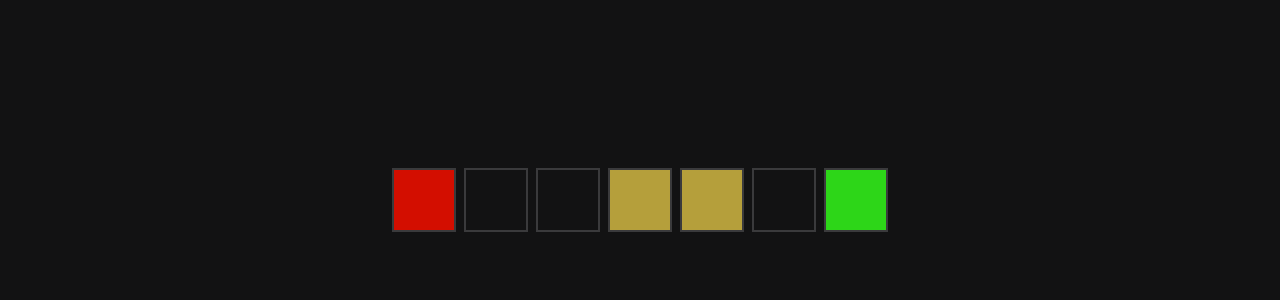
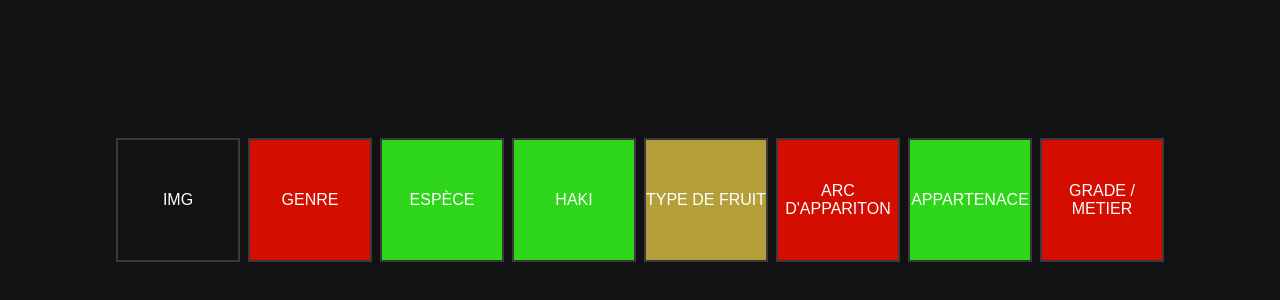
Before and after one commit to sasters/Animedle, a plain HTML site: page src/index.html in a window 1280 px wide. Shown: the part 108-408 px from the top of the page. Drawn offline with Linux system fonts and the light colour scheme.

Commit message:
Ajout des case de couleur

```diff
--- a/src/index.html
+++ b/src/index.html
@@ -2,7 +2,6 @@
 <html lang="en">
 <head>
     <meta charset="UTF-8">
-    <meta http-equiv="X-UA-Compatible" content="IE=edge">
     <meta name="viewport" content="width=device-width, initial-scale=1.0">
     <title>Animedle</title>
     <link rel="stylesheet" href="./style.css">
@@ -12,17 +11,18 @@
     <div id="game">
 
         <div class="grid">
-            <div class="box wrong"></div>
-            <div class="box"></div>
-            <div class="box"></div>
-            <div class="box semi"></div>
-            <div class="box semi"></div>
-            <div class="box"></div>
-            <div class="box correct"></div>
+            <div class="box"><span>Img</span></div>
+            <div class="box wrong"><span>Genre</span></div>
+            <div class="box correct"><span>Espèce</span></div>
+            <div class="box correct"><span>Haki</span></div>
+            <div class="box semi"><span>Type de fruit</span></div>
+            <div class="box wrong"><span>Arc d'appariton</span></div>
+            <div class="box correct"><span>Appartenace</span></div>
+            <div class="box wrong"><span>Grade / Metier</span></div>
         </div>
+    </div>
 
-        <script src="index.js"></script>
-    </div>
+    <script src="index.js"></script>
 
 </body>
 </html>
--- a/src/index.js
+++ /dev/null
@@ -1 +0,0 @@
-alert('hello');
--- a/src/style.css
+++ b/src/style.css
@@ -23,17 +23,23 @@ html, body {
 }
 
 .box {
-    width: 60px;
-    height: 60px;
+    width: 120px;
+    height: 120px;
     margin: 4px;
     border: 2px solid var(--empty);
     color: white;
     text-transform: uppercase;
-    display: grid;
-    place-items: center;
+    display: flex; /* Utilisation de flexbox pour aligner le contenu */
+    align-items: center; /* Centrer verticalement */
+    justify-content: center; /* Centrer horizontalement */
     font-family: Arial, Helvetica, sans-serif;
-    font-size: 2.4rem;
+    font-size: 16px;
 }
+
+.box span {
+    text-align: center; /* Centrer le texte à l'intérieur du span */
+}
+
 
 .box.wrong {
     background: var(--wrong);
@@ -46,3 +52,7 @@ html, body {
 .box.correct {
     background: var(--correct);
 }
+
+.box.texte{
+    min-width: 1px;
+}
```
